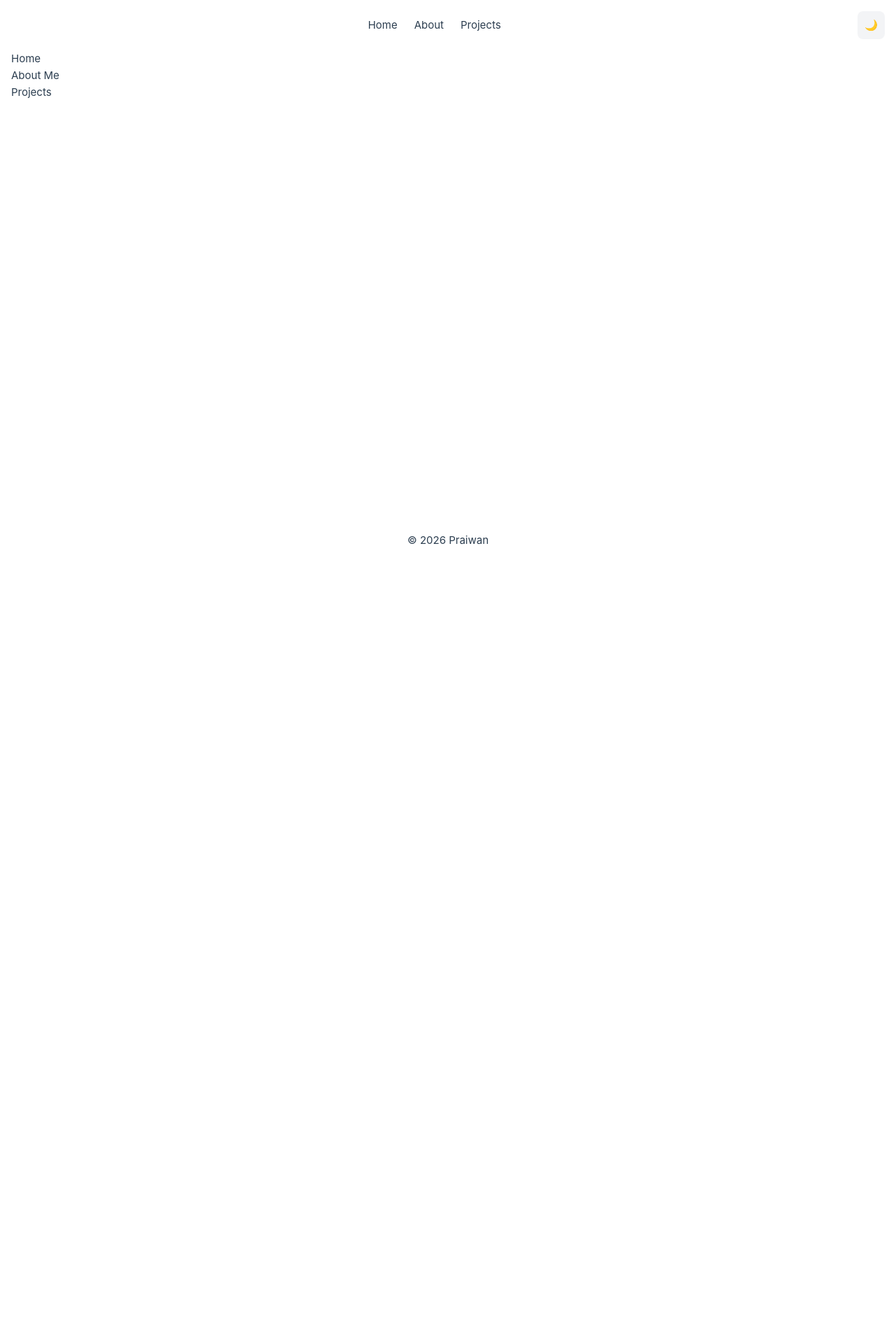
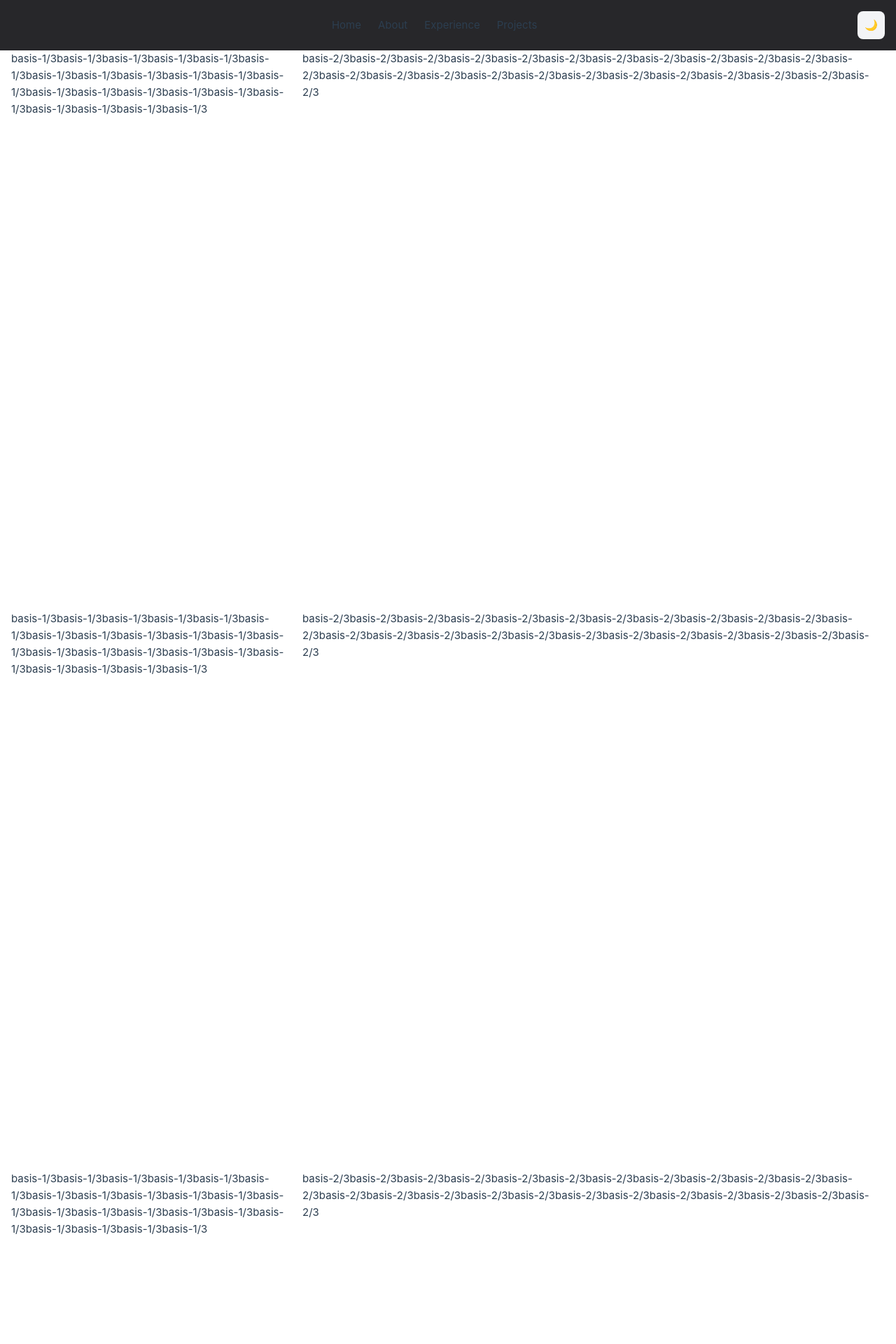
Before and after one commit to praiwan-ch-bj/profile, a Vue app: page / in a window 1280 px wide. Shown: the top 1920 px of the page at 70% size. Before the commit the page ends 800 px from the top, so only its background shows below. Built offline with nearby package versions, Linux system fonts and the light colour scheme.

Commit message:
feat: - make dynamic context in header and change title name - make scrollTo helper - make content component for home page

```diff
--- a/src/components/layouts/AppHeader.vue
+++ b/src/components/layouts/AppHeader.vue
@@ -1,23 +1,18 @@
 <script setup lang="ts">
 import { usePageTitle } from '@/composables/ui/usePageTitle'
+import { sections } from '@/constants/sections'
+import { scrollTo } from '@/helpers/scrollTo'
 
 usePageTitle()
-
-const scrollTo = (id: string) => {
-  const el = document.getElementById(id)
-  if (el) {
-    el.scrollIntoView({ behavior: 'smooth' })
-  }
-}
 </script>
 
 <template>
-  <header class="sticky top-0">
+  <header class="sticky top-0 bg-zinc-800">
     <div class="container max-w-full mx-auto px-4 py-4 flex items-center justify-between">
       <nav class="w-full flex justify-center gap-6">
-        <button @click="scrollTo('home')">Home</button>
-        <button @click="scrollTo('about')">About</button>
-        <button @click="scrollTo('projects')">Projects</button>
+        <button v-for="section in sections" :key="section.id" @click="scrollTo(section.id)">
+          {{ section.label }}
+        </button>
       </nav>
 
       <button class="w-10 h-10 flex items-center justify-center rounded-lg bg-gray-100 dark:bg-gray-800 hover:scale-105 transition">
--- /dev/null
+++ b/src/components/layouts/sections/About.vue
@@ -0,0 +1,13 @@
+<template>
+    <section id="about" class="min-h-screen">
+      <div class="flex max-w-full">
+        <div class="basis-1/3">
+          <h1>basis-1/3basis-1/3basis-1/3basis-1/3basis-1/3basis-1/3basis-1/3basis-1/3basis-1/3basis-1/3basis-1/3basis-1/3basis-1/3basis-1/3basis-1/3basis-1/3basis-1/3basis-1/3basis-1/3basis-1/3basis-1/3basis-1/3</h1>
+        </div>
+
+        <div class="basis-2/3">
+          <h1>basis-2/3basis-2/3basis-2/3basis-2/3basis-2/3basis-2/3basis-2/3basis-2/3basis-2/3basis-2/3basis-2/3basis-2/3basis-2/3basis-2/3basis-2/3basis-2/3basis-2/3basis-2/3basis-2/3basis-2/3basis-2/3basis-2/3basis-2/3basis-2/3</h1>
+        </div>
+      </div>
+    </section>
+</template>
--- /dev/null
+++ b/src/components/layouts/sections/Experience.vue
@@ -0,0 +1,13 @@
+<template>
+    <section id="experience" class="min-h-screen">
+      <div class="flex max-w-full">
+        <div class="basis-1/3">
+          <h1>basis-1/3basis-1/3basis-1/3basis-1/3basis-1/3basis-1/3basis-1/3basis-1/3basis-1/3basis-1/3basis-1/3basis-1/3basis-1/3basis-1/3basis-1/3basis-1/3basis-1/3basis-1/3basis-1/3basis-1/3basis-1/3basis-1/3</h1>
+        </div>
+
+        <div class="basis-2/3">
+          <h1>basis-2/3basis-2/3basis-2/3basis-2/3basis-2/3basis-2/3basis-2/3basis-2/3basis-2/3basis-2/3basis-2/3basis-2/3basis-2/3basis-2/3basis-2/3basis-2/3basis-2/3basis-2/3basis-2/3basis-2/3basis-2/3basis-2/3basis-2/3basis-2/3</h1>
+        </div>
+      </div>
+    </section>
+</template>
--- /dev/null
+++ b/src/components/layouts/sections/Hero.vue
@@ -0,0 +1,13 @@
+<template>
+    <section id="home" class="min-h-screen">
+      <div class="flex max-w-full">
+        <div class="basis-1/3">
+          <h1>basis-1/3basis-1/3basis-1/3basis-1/3basis-1/3basis-1/3basis-1/3basis-1/3basis-1/3basis-1/3basis-1/3basis-1/3basis-1/3basis-1/3basis-1/3basis-1/3basis-1/3basis-1/3basis-1/3basis-1/3basis-1/3basis-1/3</h1>
+        </div>
+
+        <div class="basis-2/3">
+          <h1>basis-2/3basis-2/3basis-2/3basis-2/3basis-2/3basis-2/3basis-2/3basis-2/3basis-2/3basis-2/3basis-2/3basis-2/3basis-2/3basis-2/3basis-2/3basis-2/3basis-2/3basis-2/3basis-2/3basis-2/3basis-2/3basis-2/3basis-2/3basis-2/3</h1>
+        </div>
+      </div>
+    </section>
+</template>
--- a/src/composables/ui/usePageTitle.ts
+++ b/src/composables/ui/usePageTitle.ts
@@ -1,17 +1,21 @@
 import { onMounted, onUnmounted } from 'vue'
+import { sections } from '@/constants/sections'
 
 export function usePageTitle(prefix = 'Praiwan') {
   let observer: IntersectionObserver | null = null
 
   onMounted(() => {
-    const sections = document.querySelectorAll('section')
-
     observer = new IntersectionObserver(
       (entries) => {
         entries.forEach((entry) => {
           if (entry.isIntersecting) {
-            const id = entry.target.id
-            document.title = `${prefix} - ${id}`
+            const currentSection = sections.find(
+              (section) => section.id === entry.target.id
+            )
+
+            if (currentSection) {
+              document.title = `${prefix} - ${currentSection.title}`
+            }
           }
         })
       },
@@ -20,7 +24,13 @@ export function usePageTitle(prefix = 'Praiwan') {
       }
     )
 
-    sections.forEach((section) => observer?.observe(section))
+    sections.forEach((section) => {
+      const el = document.getElementById(section.id)
+
+      if (el) {
+        observer?.observe(el)
+      }
+    })
   })
 
   onUnmounted(() => {
--- /dev/null
+++ b/src/constants/sections.ts
@@ -0,0 +1,22 @@
+export const sections = [
+    {
+        id: 'home',
+        label: 'Home',
+        title: 'Home',
+    },
+    {
+        id: 'about',
+        label: 'About',
+        title: 'About',
+    },
+    {
+        id: 'experience',
+        label: 'Experience',
+        title: 'Experience',
+    },
+    {
+        id: 'projects',
+        label: 'Projects',
+        title: 'Projects',
+    },
+]
--- /dev/null
+++ b/src/helpers/scrollTo.ts
@@ -0,0 +1,8 @@
+export const scrollTo = (id : string) => {
+    const el = document.getElementById(id)
+    if (el) {
+        const offset = 70
+        const top = el.getBoundingClientRect().top + window.scrollY - offset
+        window.scrollTo({ top, behavior: 'smooth' })
+    }
+}
--- a/src/views/HomeView.vue
+++ b/src/views/HomeView.vue
@@ -1,15 +1,13 @@
+<script setup lang="ts">
+import HeroSection from '@/components/layouts/sections/Hero.vue';
+import AboutSection from '@/components/layouts/sections/About.vue';
+import ExperienceSection from '@/components/layouts/sections/Experience.vue';
+</script>
+
 <template>
   <div class="mx-auto px-4">
-    <section id="home">
-      <h1>Home</h1>
-    </section>
-
-    <section id="about">
-      <h1>About Me</h1>
-    </section>
-
-    <section id="projects">
-      <h1>Projects</h1>
-    </section>
+    <HeroSection></HeroSection>
+    <AboutSection></AboutSection>
+    <ExperienceSection></ExperienceSection>
   </div>
 </template>
```
